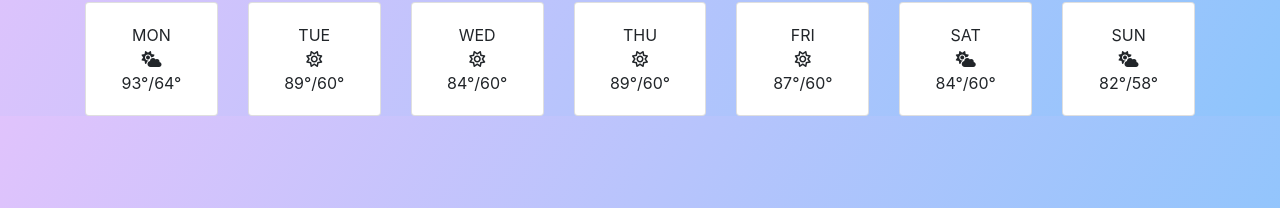
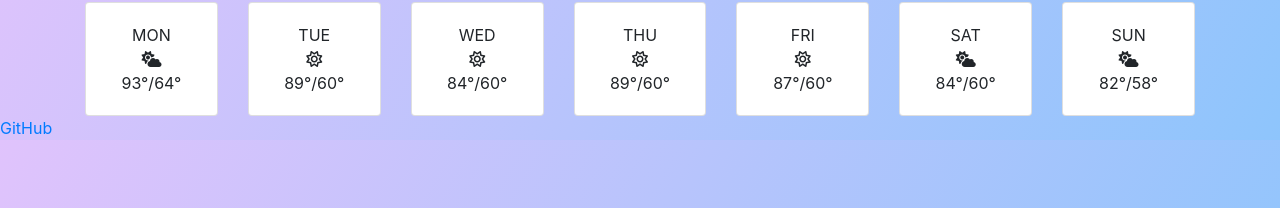
Before and after one commit to heykittygirl/my-weather-app, a plain HTML site: page index.html in a window 1280 px wide. Shown: the part 126-334 px from the top of the page. Drawn offline with nearby package versions, Linux system fonts and the light colour scheme.

Commit message:
added github link

```diff
--- a/index.html
+++ b/index.html
@@ -108,6 +108,7 @@
         </div>
       </div>
   </div>
+  <a href="https://github.com/heykittygirl/my-weather-app">GitHub</a>
 </body>
 
 </html>
```
